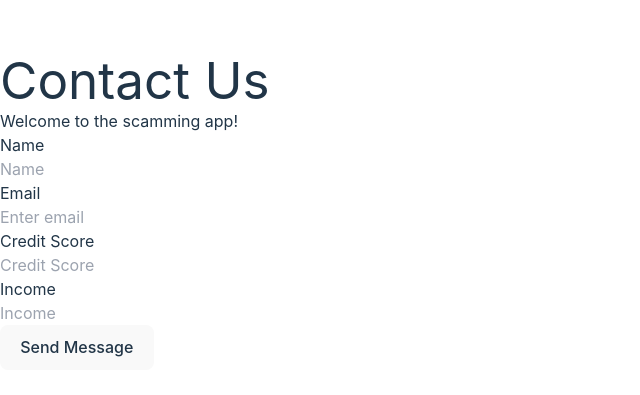
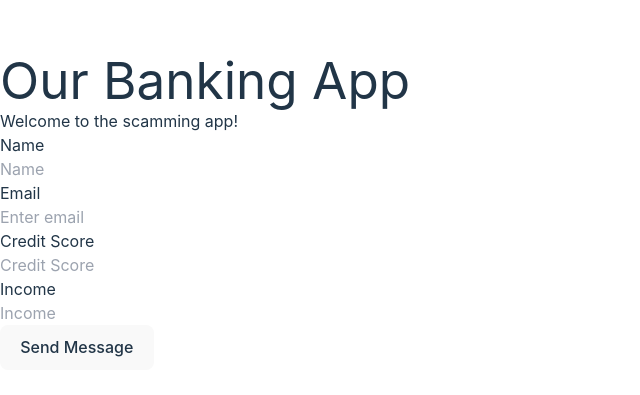
Before and after one commit to Koch13o1/aws-amplify-react, a React (Vite) app: page / in a window 1280 px wide. Shown: the part 189-584 px from the top of the page, without its empty margins (0-640 px from the left). Built offline with nearby package versions, Linux system fonts and the light colour scheme.

Commit message:
Update App.tsx

```diff
--- a/src/App.tsx
+++ b/src/App.tsx
@@ -40,6 +40,8 @@ function App() {
       creditScore: formData.creditScore ?? 0, // Set default value if not provided
       income: formData.income ?? 0, // Set default value if not provided
     });
+    console.log("Checking here")
+    console.log(creditScore)
 
     const requestOptions = {
       method: "POST",
@@ -66,7 +68,7 @@ function App() {
         <div className="mx-auto max-w-screen-xl px-4 py-16 sm:px-6 lg:px-8">
           <div className="mx-auto max-w-lg">
             <h1 className="text-center text-2xl font-bold text-indigo-600 sm:text-3xl">
-              Contact Us
+              Our Banking App
             </h1>
             <p className="mx-auto mt-4 max-w-md text-center text-gray-500">
               Welcome to the scamming app!
```
